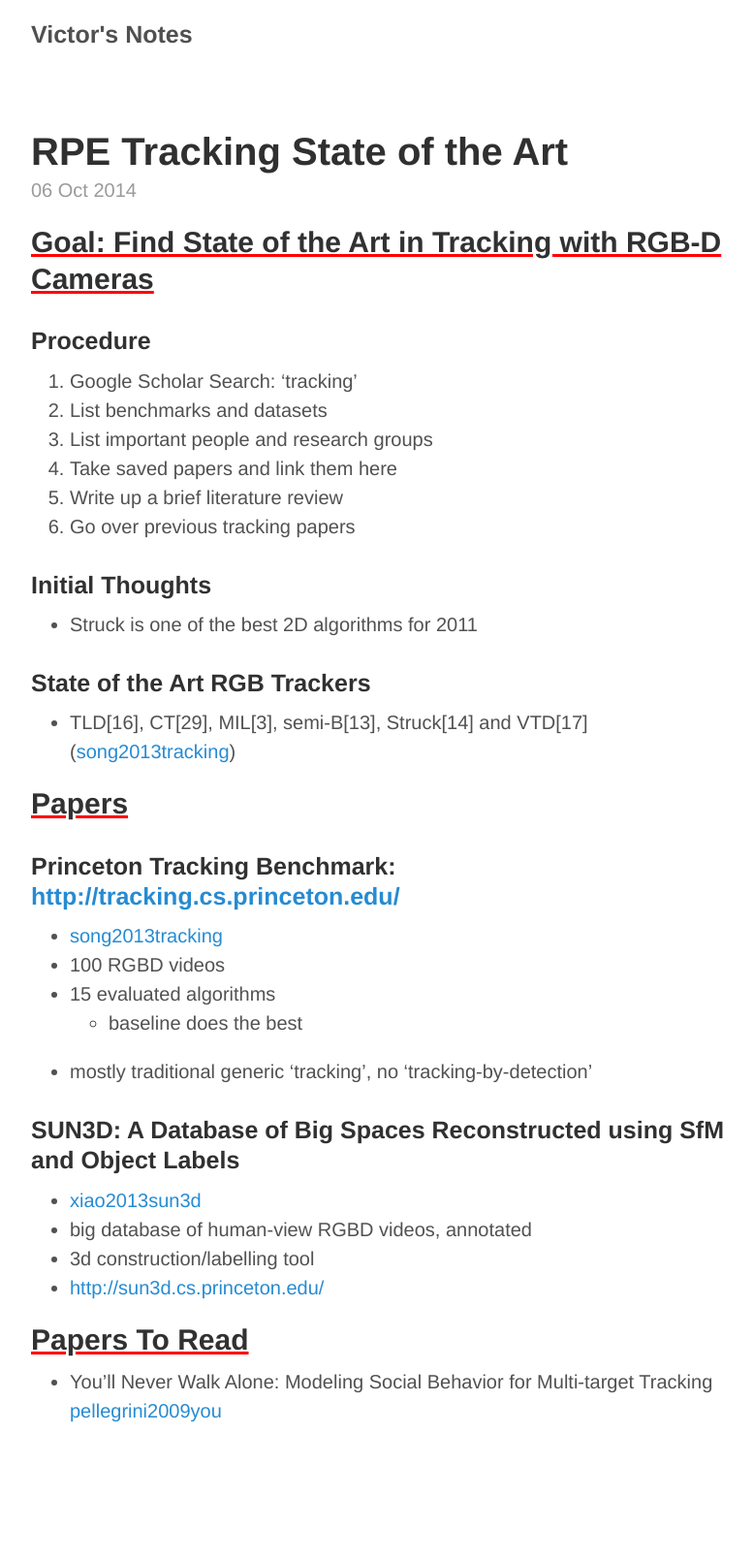
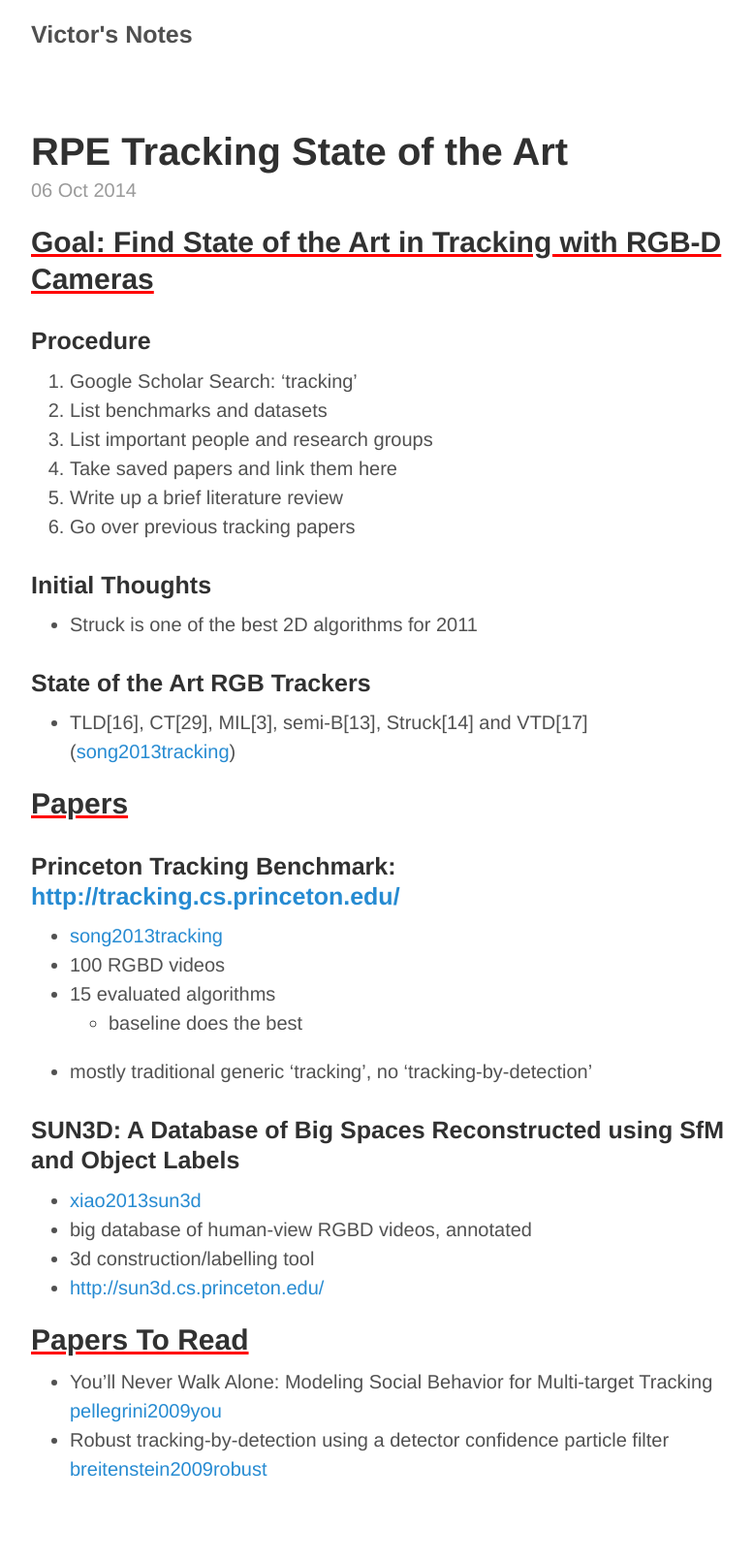
Before and after one commit to victorgan/victorgan.github.io, a Jekyll site: the page built from _posts/2014-10-06-tracking-state-of-the-art.md, in a window 1280 px wide. Shown: the whole page at 97% size, without its empty margins (248-1025 px from the left). Built offline with Jekyll 4.4.1, drawn with Linux system fonts in a browser that asks for light colours; nearby versions of some CDN libraries; library files that are not in the unit come from our copies; comment, search, counter and statistics services are not loaded; before the commit the page ends 1550 px from its top, so only the background shows below that.

Commit message:
articles

```diff
--- a/_posts/2014-10-06-tracking-state-of-the-art.md
+++ b/_posts/2014-10-06-tracking-state-of-the-art.md
@@ -45,3 +45,5 @@ semi-B[13], Struck[14] and VTD[17] ([song2013tracking]({{ site.url }}/assets/pap
 ## Papers To Read
 
 - You’ll Never Walk Alone: Modeling Social Behavior for Multi-target Tracking       [pellegrini2009you]({{ site.url }}/assets/papers/pellegrini2009you.pdf)
+- Robust tracking-by-detection using a detector confidence particle filter
+[breitenstein2009robust]({{ site.url }}/assets/papers/breitenstein2009robust.pdf)
```
Also changed, not shown: 1 other file.
